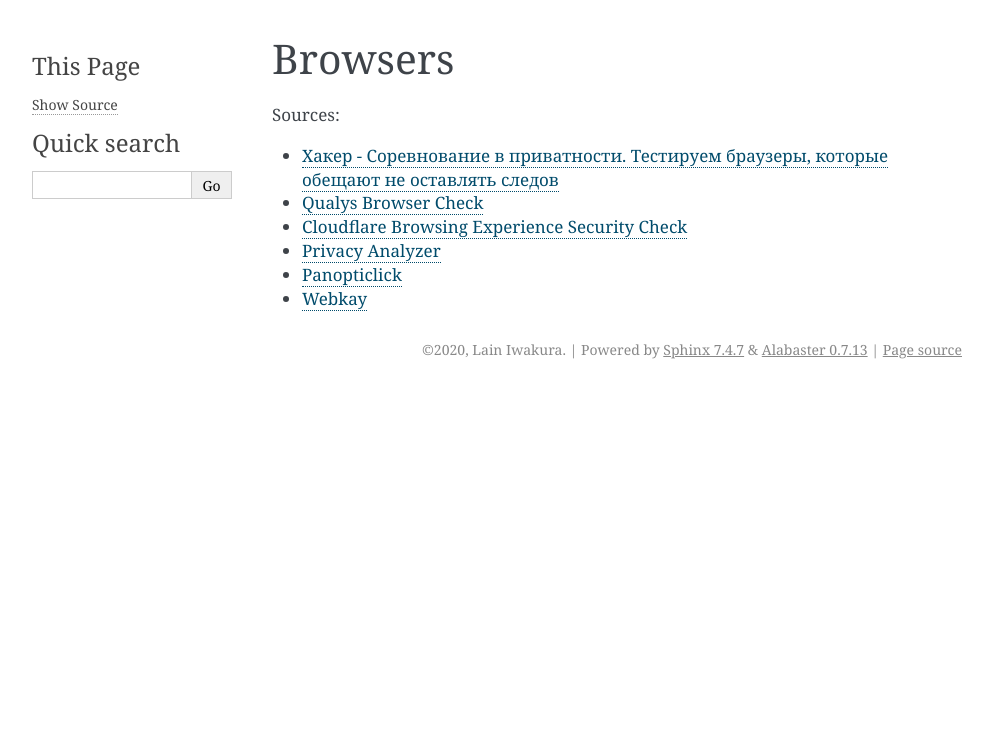
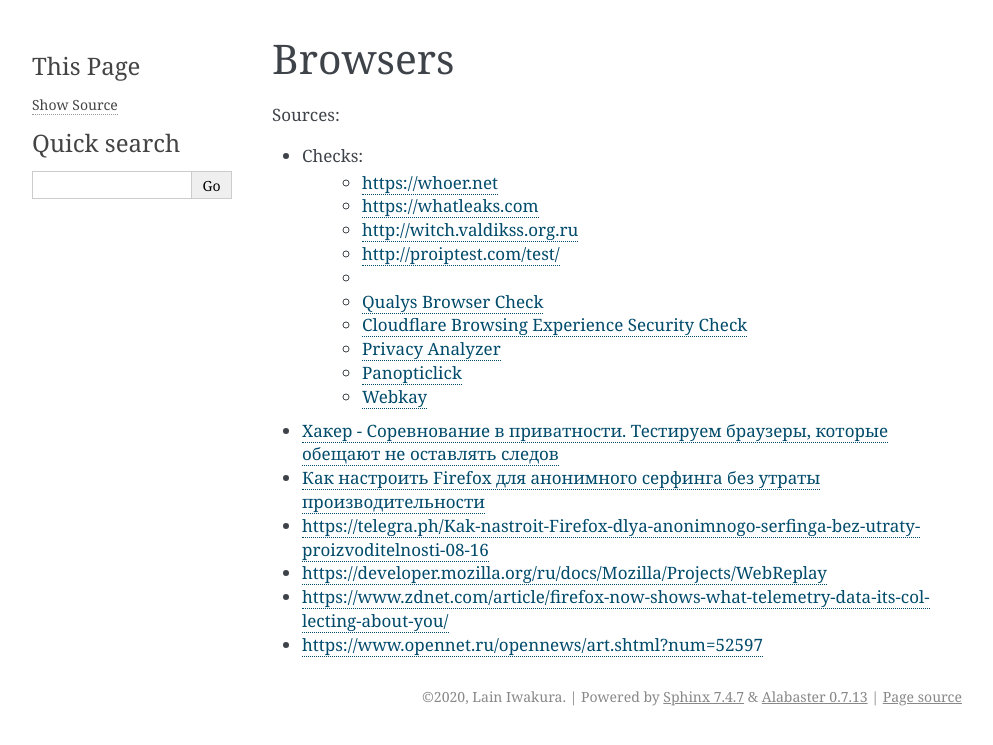
Before and after one commit to lainiwa/outlines, a Sphinx documentation site: the page built from source/notes/browsers.rst, in a window 1280 px wide. Shown: the top 745 px of the page, without its empty margins (148-1141 px from the left). Built offline with Sphinx 7.4.7, drawn with Linux system fonts in a browser that asks for light colours.

Commit message:
Update browsers

```diff
--- a/source/notes/browsers.rst
+++ b/source/notes/browsers.rst
@@ -5,10 +5,21 @@
 
 Sources:
 
++ Checks:
+    * https://whoer.net
+    * https://whatleaks.com
+    * http://witch.valdikss.org.ru
+    * http://proiptest.com/test/
+    *
+    * `Qualys Browser Check <https://browsercheck.qualys.com>`_
+    * `Cloudflare Browsing Experience Security Check <https://www.cloudflare.com/ssl/encrypted-sni>`_
+    * `Privacy Analyzer <https://privacy.net/analyzer>`_
+    * `Panopticlick <https://panopticlick.eff.org>`_
+    * `Webkay <https://webkay.robinlinus.com>`_
+
 * `Хакер - Соревнование в приватности. Тестируем браузеры, которые обещают не оставлять следов <https://telegra.ph/Haker---Sorevnovanie-v-privatnosti-Testiruem-brauzery-kotorye-obeshchayut-ne-ostavlyat-sledov-08-18>`_
-
-* `Qualys Browser Check <https://browsercheck.qualys.com>`_
-* `Cloudflare Browsing Experience Security Check <https://www.cloudflare.com/ssl/encrypted-sni>`_
-* `Privacy Analyzer <https://privacy.net/analyzer>`_
-* `Panopticlick <https://panopticlick.eff.org>`_
-* `Webkay <https://webkay.robinlinus.com>`_
+* `Как настроить Firefox для анонимного серфинга без утраты производительности <https://telegra.ph/Kak-nastroit-Firefox-dlya-anonimnogo-serfinga-bez-utraty-proizvoditelnosti-08-16>`_
+* https://telegra.ph/Kak-nastroit-Firefox-dlya-anonimnogo-serfinga-bez-utraty-proizvoditelnosti-08-16
+* https://developer.mozilla.org/ru/docs/Mozilla/Projects/WebReplay
+* https://www.zdnet.com/article/firefox-now-shows-what-telemetry-data-its-collecting-about-you/
+* https://www.opennet.ru/opennews/art.shtml?num=52597
```
